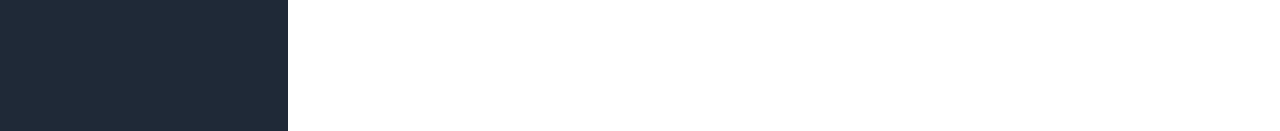
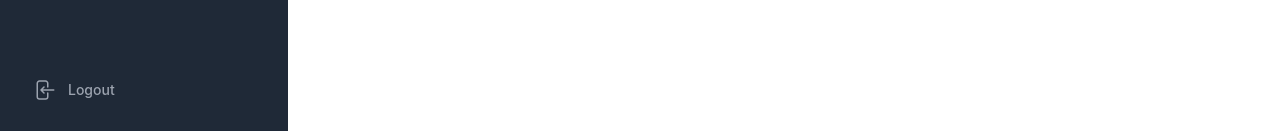
Before and after one commit to codeamanwal/brysk, a React (Create React App) app in the folder brysk-fe/: page /bills/location in a window 1280 px wide. Shown: the part 666-797 px from the top of the page. Built offline with nearby package versions, Linux system fonts and the light colour scheme.

Commit message:
Added logout button

```diff
--- a/brysk-fe/src/components/Sidebar.jsx
+++ b/brysk-fe/src/components/Sidebar.jsx
@@ -1,11 +1,13 @@
 import { Fragment, useState, useEffect } from "react";
 import { Dialog, Transition } from "@headlessui/react";
-import { NavLink, useLocation } from "react-router-dom";
+import { NavLink, useLocation, useNavigate } from "react-router-dom";
 import { useSidebar } from "../contexts/SidebarContext";
 import {
   ChevronDownIcon,
   ChevronRightIcon,
   XMarkIcon,
+  Bars3Icon,
+  ArrowLeftOnRectangleIcon,
 } from "@heroicons/react/24/outline";
 
 const navigation = [
@@ -40,6 +42,7 @@
   const { sidebarOpen, setSidebarOpen } = useSidebar();
   const [openSections, setOpenSections] = useState({});
   const location = useLocation();
+  const history = useNavigate();
 
   useEffect(() => {
     const currentPath = location.pathname;
@@ -67,8 +70,23 @@
     }));
   };
 
+  const handleLogout = () => {
+    history("/");
+  };
+
   return (
     <div>
+      {/* Hamburger menu button for mobile view */}
+      <div className="lg:hidden p-4 bg-gray-800">
+        <button
+          type="button"
+          className="text-gray-400 hover:text-white focus:outline-none focus:ring-2 focus:ring-white"
+          onClick={() => setSidebarOpen(true)}
+        >
+          <Bars3Icon className="h-6 w-6" aria-hidden="true" />
+        </button>
+      </div>
+
       <Transition.Root show={sidebarOpen} as={Fragment}>
         <Dialog
           as="div"
@@ -103,7 +121,7 @@
                       <XMarkIcon className="h-6 w-6" aria-hidden="true" />
                     </button>
                   </div>
-                  <div className="mt-5">
+                  <div className="mt-5 flex-1">
                     <nav>
                       {navigation.map((section) => (
                         <div key={section.name}>
@@ -146,6 +164,15 @@
                         </div>
                       ))}
                     </nav>
+                  </div>
+                  <div className="mt-auto">
+                    <button
+                      onClick={handleLogout}
+                      className="w-full flex items-center px-2 py-2 text-left text-gray-400 hover:text-white hover:bg-black text-sm font-medium rounded-md"
+                    >
+                      <ArrowLeftOnRectangleIcon className="mr-3 h-6 w-6" aria-hidden="true" />
+                      Logout
+                    </button>
                   </div>
                 </div>
               </Dialog.Panel>
@@ -203,6 +230,15 @@
                 </div>
               ))}
             </nav>
+            <div className="mt-auto">
+              <button
+                onClick={handleLogout}
+                className="w-full flex items-center px-2 py-2 text-left text-gray-400 hover:text-white hover:bg-black text-sm font-medium rounded-md"
+              >
+                <ArrowLeftOnRectangleIcon className="mr-3 h-6 w-6" aria-hidden="true" />
+                Logout
+              </button>
+            </div>
           </div>
         </div>
       </div>
--- a/brysk-fe/src/pages/SalesPerCustomer.jsx
+++ b/brysk-fe/src/pages/SalesPerCustomer.jsx
@@ -1,6 +1,5 @@
 import React, { useState, useEffect } from "react";
 import Sidebar from "../components/Sidebar";
-import CityFilter from "../components/CityFilter";
 import axios from "axios";
 import { useTable, usePagination } from "react-table";
 import { format, isValid } from "date-fns";
@@ -393,7 +392,7 @@
                 <div className="flow-root">
                   <div className="-mx-4 -my-2 overflow-x-auto sm:-mx-6 lg:-mx-8 pb-2">
                     <div className="inline-block min-w-full py-2 align-middle">
-                      <div className="my-4 grid lg:grid-cols-3 items-center">
+                      <div className="my-4 grid lg:grid-cols-2 items-center">
                         <label>
                           Time Period:
                           <select
@@ -418,8 +417,6 @@
                             <option value="sku">SKU wise</option>
                           </select>
                         </label>
-
-                        <CityFilter onCityChange={handleCityChange} />
 
                         {timePeriod === "date-range" && (
                           <div className="mt-4">
```
